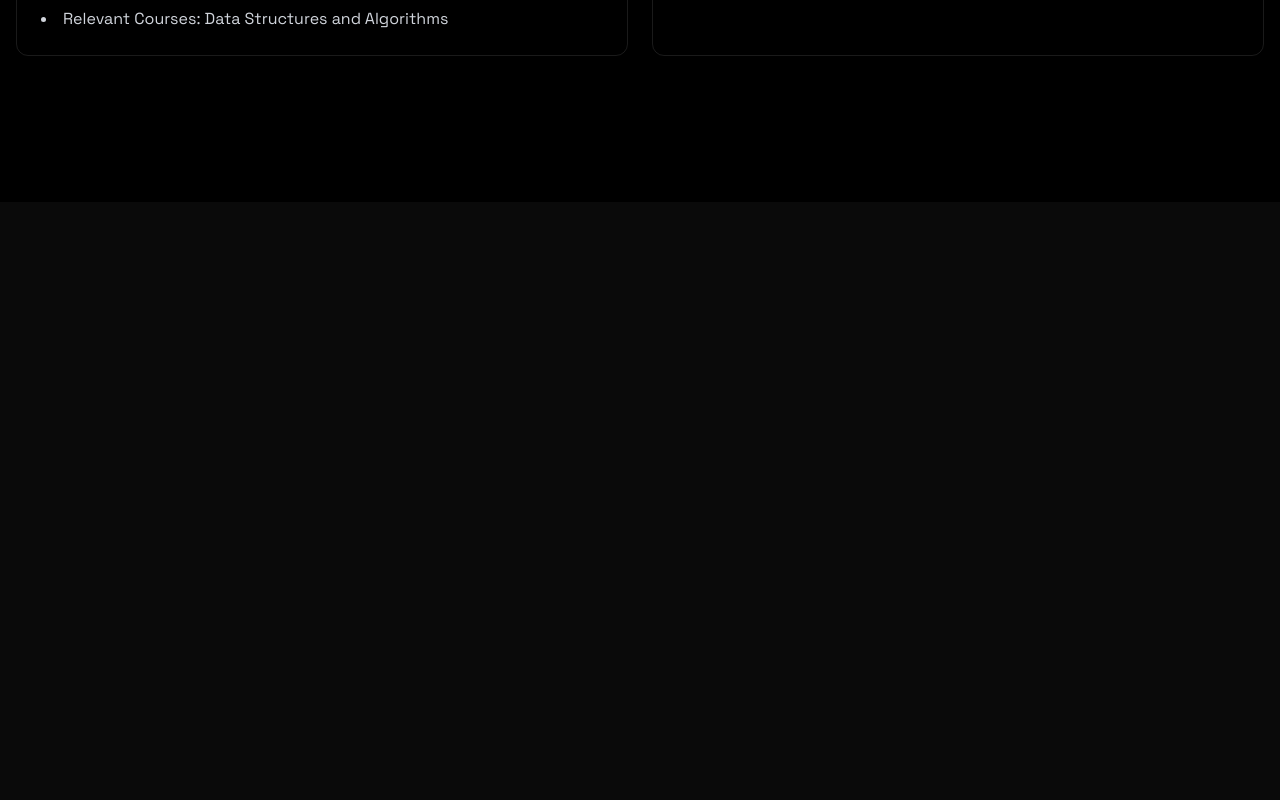
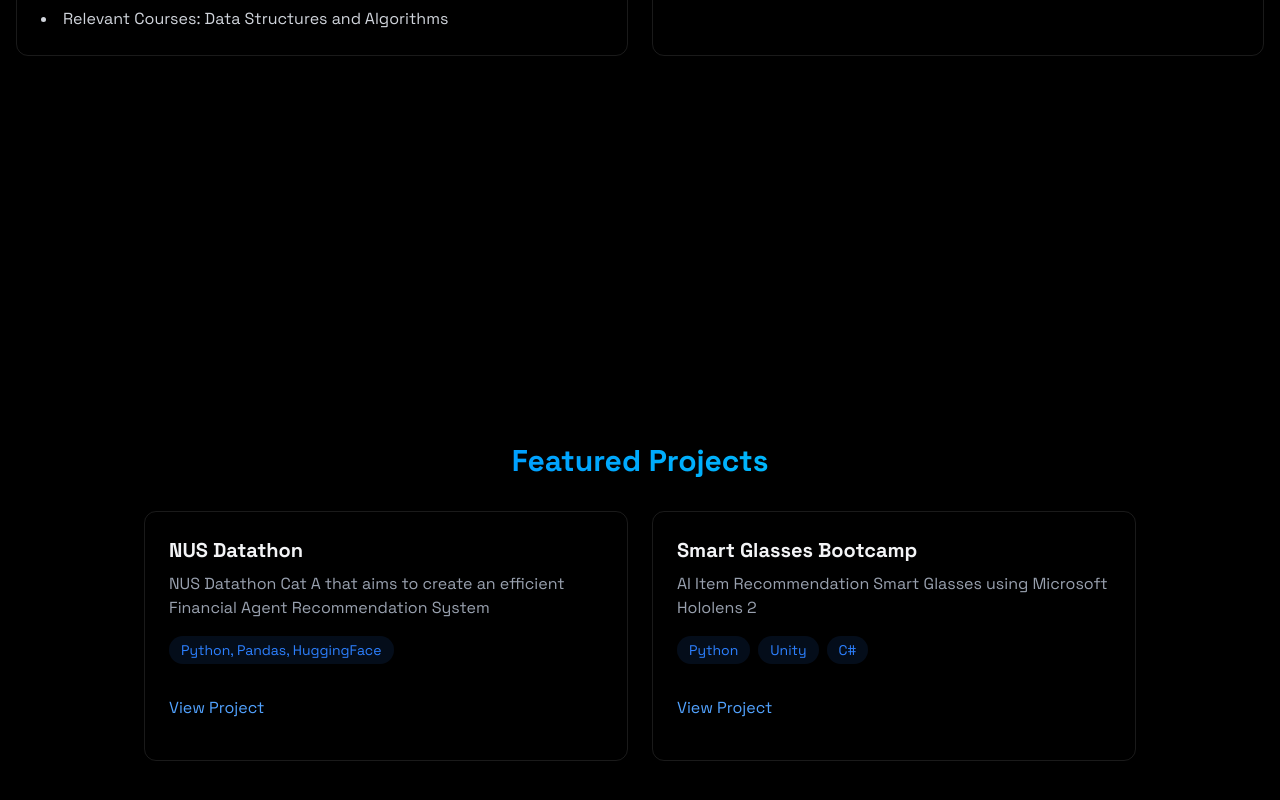
Before and after one commit to Timothy-Ho0203/personal-website, a React (Vite) app: page / in a window 1280 px wide. Shown: the part 1398-2198 px from the top of the page. Before the commit the page ends 1600 px from the top, so only its background shows below. Built offline with nearby package versions, Linux system fonts and the light colour scheme.

Commit message:
feat: Add Projects section

```diff
--- a/src/App.jsx
+++ b/src/App.jsx
@@ -5,6 +5,7 @@ import { Navbar } from './components/Navbar';
 import { MobileMenu } from './components/MobileMenu';
 import { Home } from './components/sections/Home';
 import { About } from './components/sections/About';
+import { Projects } from './components/sections/Projects';
 import "./index.css";
 
 function App() {
@@ -23,6 +24,7 @@ function App() {
         <MobileMenu menuOpen={menuOpen} setMenuOpen={setMenuOpen} />
         <Home />
         <About />
+        <Projects />
       </div>
     </>
   );
--- a/src/components/sections/Projects.jsx
+++ b/src/components/sections/Projects.jsx
@@ -0,0 +1,87 @@
+export const Projects = () => {
+  return (
+    <section
+      id="projects"
+      className="min-h-screen flex items-center justify-center py-20"
+    >
+      <div className="max-w-5xl mx-auto px-4">
+        <h2
+          className="text-3xl font-bold mb-8 bg-gradient-to-r from-blue-500 to-cyan-400 bg-clip-text text-transparent text-center"
+        >
+          Featured Projects
+        </h2>
+
+        <div className="grid grid-cols-1 md:grid-cols-2 gap-6">
+          <div
+            className="p-6 rounded-xl border border-white/10 hover:-translate-y-1 hover:border-blue-500/30
+              hover:shadow-[0_2px_8px_rgba(59, 130, 246, 0.1)] transition-all"
+          >
+            <h3 className="text-xl font-bold mb-2">
+              NUS Datathon
+            </h3>
+            <p className="text-gray-400 mb-4">
+              NUS Datathon Cat A that aims to create an efficient Financial Agent Recommendation System
+            </p>
+            <div className="flex flex-wrap gap-2 mb-4">
+              {["Python, Pandas, HuggingFace"].map((tech, key) => (
+                <span
+                  key={key}
+                  className="bg-blue-500/10 text-blue-500 px-3 py-1 rounded-full text-sm hover:bg-blue-500/20
+                  hover:shadow-[0_2px_8px_rgba(59, 130, 246, 0.2)] transition"
+                >
+                {tech}
+                </span>
+              ))}
+            </div>
+            <div className="flex justify-between items-center">
+              <a
+                href="https://github.com/Timothy-Ho0203/nus_datathon/tree/main"
+                className="text-blue-400 hover:text-blue-300 transition-colors my-4"
+                target="_blank"
+                rel="noopener noreferrer"
+              >
+                View Project
+              </a>
+            </div>
+          </div>
+
+          <div
+            className="p-6 rounded-xl border border-white/10 hover:-translate-y-1 hover:border-blue-500/30
+              hover:shadow-[0_2px_8px_rgba(59, 130, 246, 0.1)] transition-all"
+          >
+            <h3 className="text-xl font-bold mb-2">
+              Smart Glasses Bootcamp
+            </h3>
+            <p className="text-gray-400 mb-4">
+              AI Item Recommendation Smart Glasses using Microsoft Hololens 2
+            </p>
+            <div className="flex flex-wrap gap-2 mb-4">
+              {["Python", "Unity", "C#"].map((tech, key) => (
+                <span
+                  key={key}
+                  className="bg-blue-500/10 text-blue-500 px-3 py-1 rounded-full text-sm hover:bg-blue-500/20
+                  hover:shadow-[0_2px_8px_rgba(59, 130, 246, 0.2)] transition"
+                >
+                {tech}
+                </span>
+              ))}
+            </div>
+            <div className="flex justify-between items-center">
+              <a
+                href="https://github.com/Timothy-Ho0203/TOM-Client-Unity"
+                className="text-blue-400 hover:text-blue-300 transition-colors my-4"
+                target="_blank"
+                rel="noopener noreferrer"
+              >
+                View Project
+              </a>
+            </div>
+          </div>
+        </div>
+
+
+
+      </div>
+    </section>
+  );
+}
```
